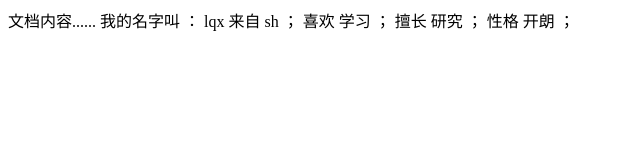
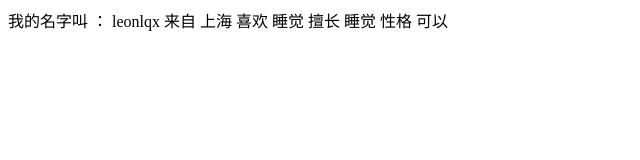
Before and after one commit to leonlqx/leonlqx.github.io, a plain HTML site: page index.html in a window 1280 px wide. Shown: the whole page, without its empty margins (0-640 px from the left). Drawn offline with Linux system fonts and the light colour scheme.

Commit message:
Update index.html

```diff
--- a/index.html
+++ b/index.html
@@ -6,12 +6,11 @@
 </head>
 
 <body>
-文档内容......
-我的名字叫 ： lqx
-来自 sh ；
-喜欢 学习 ；
-擅长 研究 ；
-性格 开朗 ；
+我的名字叫 ： leonlqx
+来自 上海
+喜欢 睡觉
+擅长 睡觉
+性格 可以
 
 </body>
 
```
